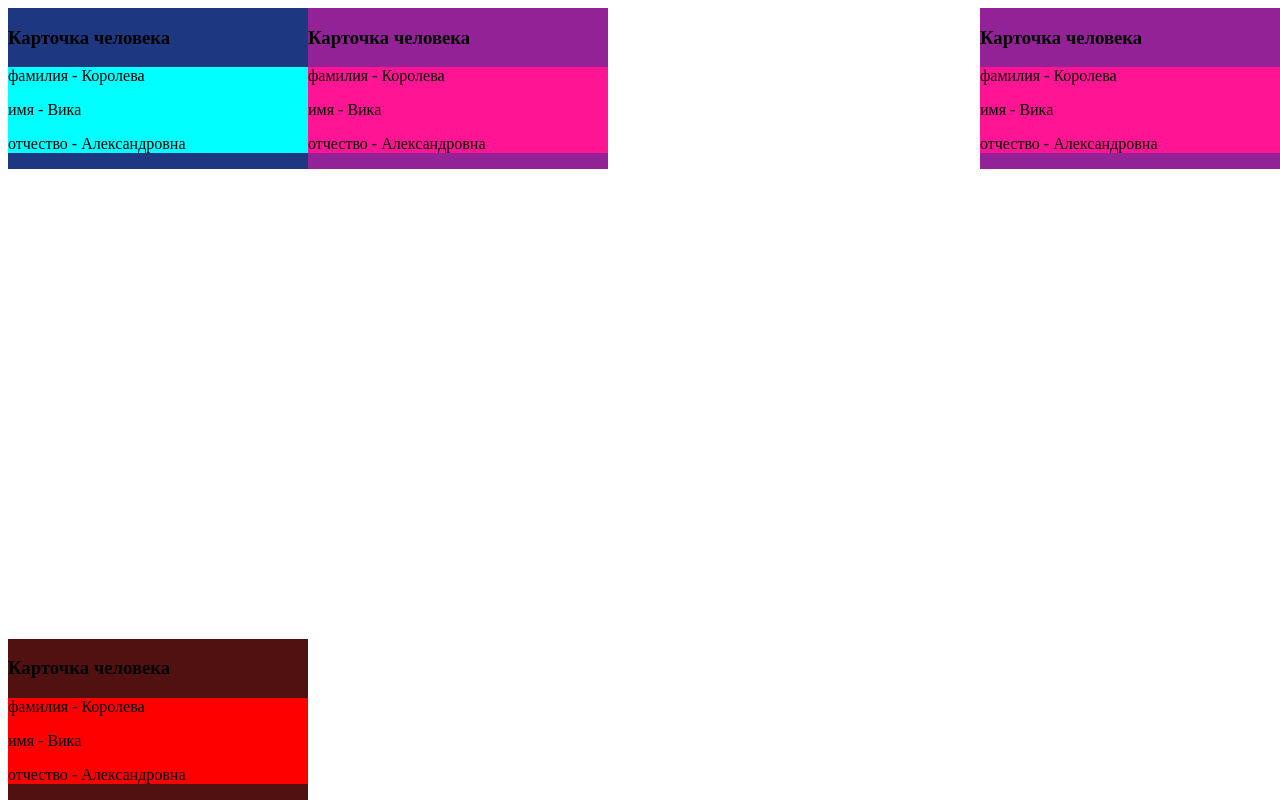
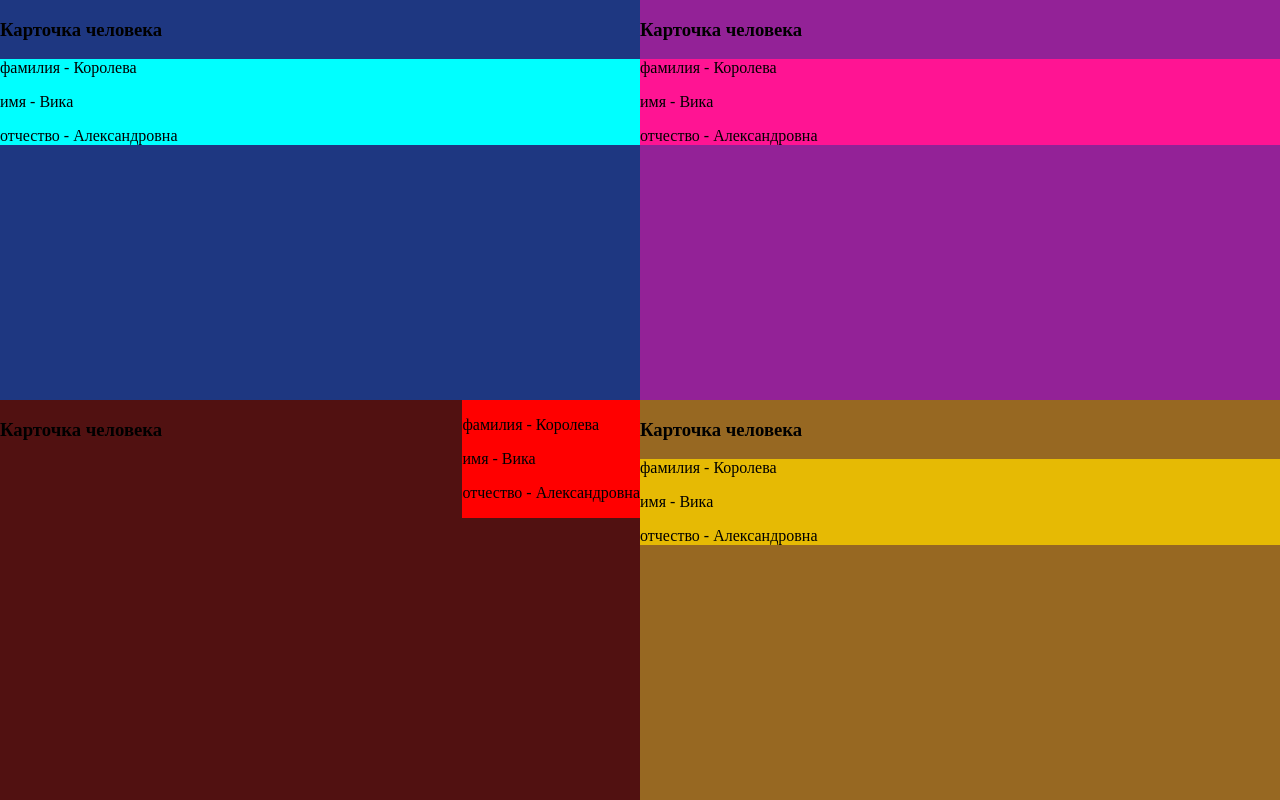
Before and after one commit to vulnixix/evraz-1kurs-koroleva, a plain HTML site: page css.html in a window 1280 px wide. Drawn offline with Linux system fonts and the light colour scheme.

Commit message:
5 pfyznbt

```diff
--- a/css.html
+++ b/css.html
@@ -9,18 +9,18 @@
     </style>
 </head>
 <body >
-<div style="background-color: #511111; width: 300px; display: inline-block; position: absolute; bottom: 0">
+<div style="background-color: #511111; width: 50%; display: inline-block; position: absolute; bottom: 0; left: 0; height: 50%">
 
     <p><h3>Карточка человека</h3></p>
 
-    <div style="background-color: #ff0000">
+    <div style="background-color: #ff0000; position: absolute; right: 0; top: 0">
         <p>фамилия - Королева</p>
         <p>имя - Вика</p>
         <p>отчество - Александровна</p>
     </div>
 </div>
 
-<div style="background-color: #1e3781; width: 300px; display: inline-block; position: relative; left: 0">
+<div style="background-color: #1e3781; width: 50%; display: inline-block; position: absolute;top: 0; left: 0; height: 50% ">
 
     <p><h3>Карточка человека</h3></p>
 
@@ -31,17 +31,7 @@
     </div>
 </div>
 
-<div style="background-color: #932297; width: 300px; display: inline-block; position: absolute; right: 0">
-
-    <p><h3>Карточка человека</h3></p>
-
-
-    <div style="background-color: deeppink">
-        <p>фамилия - Королева</p>
-        <p>имя - Вика</p>
-        <p>отчество - Александровна</p>
-    </div>
-</div><div style="background-color: #932297; width: 300px; display: inline-block; position: absolute">
+<div style="background-color: #932297; width: 50%; display: inline-block; position: absolute; top: 0; right: 0; height: 50%">
 
     <p><h3>Карточка человека</h3></p>
 
@@ -53,5 +43,17 @@
     </div>
 </div>
 
+<div style="background-color: #976822; width: 50%; display: inline-block; position: absolute; right: 0; bottom: 0; height: 50% ">
+
+    <p><h3>Карточка человека</h3></p>
+
+
+    <div style="background-color: #e6ba04">
+        <p>фамилия - Королева</p>
+        <p>имя - Вика</p>
+        <p>отчество - Александровна</p>
+    </div>
+</div>
+
 </body>
 </html>
```
Also changed, not shown: 5 занятие.html (added, +16 -0 lines), 5 занятие.js (added, +16 -0 lines).
